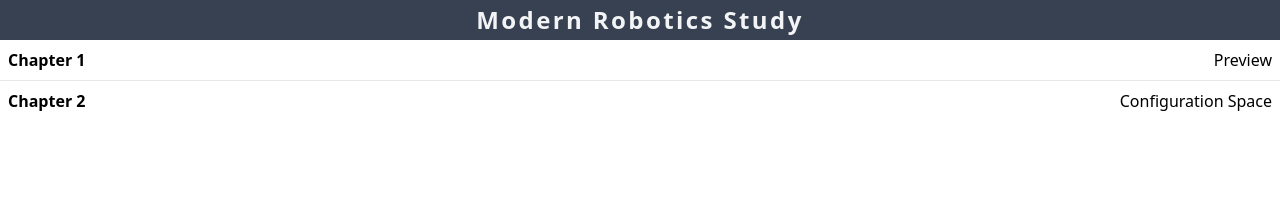
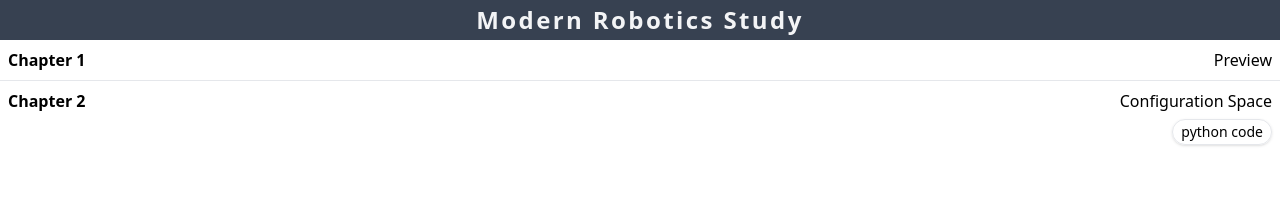
Before and after one commit to robotics-study/modern_robotics, a React (Vite) app in the folder document/: page / in a window 1280 px wide. Shown: the top 203 px of the page. Built offline with nearby package versions, Linux system fonts and the light colour scheme.

Commit message:
updated initial layout
Signed-off-by: ladianchad <qhrejddlvltm@gmail.com>

```diff
--- a/document/src/components/ChapterContents.tsx
+++ b/document/src/components/ChapterContents.tsx
@@ -13,6 +13,9 @@ const ChapterContents = ({
             <span className="text-sm">Chapter.{chapter}</span>
             <span className="text-base font-semibold">{title}</span>
         </h2>
+        <div className="p-2">
+            <Contents/>
+        </div>
     </div>
 }
 
--- a/document/src/components/HomeChapterListItem.tsx
+++ b/document/src/components/HomeChapterListItem.tsx
@@ -1,5 +1,20 @@
 import {IChapterData} from "../../types/global";
 import React, {useCallback} from "react";
+
+interface ExampleLinkProps {
+    language: string
+}
+
+const ExampleLinkProps = ({
+                              language
+                          }: ExampleLinkProps) => {
+    return <label className="px-2 text-sm border rounded-full py-0.5 shadow">
+        <a target="_blank"
+           href={`https://github.com/robotics-study/modern_robotics/tree/main/${language}`}>{
+            language
+        } code</a>
+    </label>
+}
 
 interface ChapterLayerProps extends IChapterData {
     updateChapterParam(chapter?: number): void
@@ -18,12 +33,23 @@ const HomeChapterListItem = ({
         }
     }, [Contents])
 
-    return <li className="flex w-full p-2">
-        <span className="grow font-semibold">Chapter {chapter}</span>
-        <button onClick={callback}>
-            <h2 className="font-medium">{title}
-            </h2>
-        </button>
+    return <li className="flex w-full flex-col p-2">
+        <div className="flex">
+            <span className="grow font-semibold">Chapter {chapter}</span>
+            <button onClick={callback}>
+                <h2 className="font-medium">{title}
+                </h2>
+            </button>
+        </div>
+        {
+            supportedExample ? <div className="flex justify-end pt-1.5">
+                {
+                    Object.keys(supportedExample).map((language, index) => {
+                        return <ExampleLinkProps key={index} language={language}></ExampleLinkProps>
+                    })
+                }
+            </div> : null
+        }
     </li>
 }
 
--- a/document/src/pages/chapters/Chapter2.tsx
+++ b/document/src/pages/chapters/Chapter2.tsx
@@ -10,5 +10,8 @@ const Chapter2 = () => {
 export default {
     title: "Configuration Space",
     chapter: 2,
-    contents: Chapter2
+    contents: Chapter2,
+    supportedExample: {
+        python: true
+    }
 } as IChapterData
--- a/document/types/global.d.ts
+++ b/document/types/global.d.ts
@@ -1,7 +1,7 @@
 import {JSX} from "react";
 
 export interface ISupportedExample {
-    python?: string
+    python?: boolean
 }
 
 export interface IChapterData {
```
Also changed, not shown: 5 other files (tests, documents, lock files or other folders).
